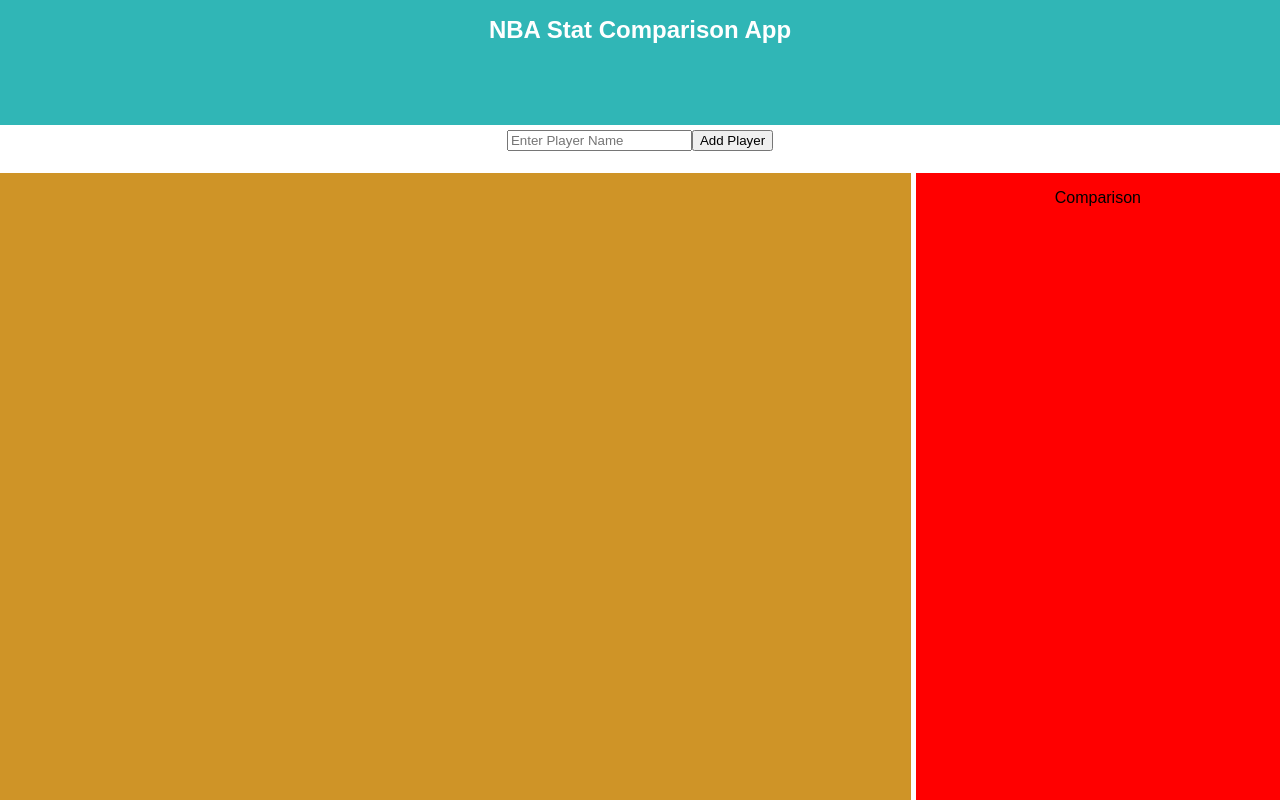
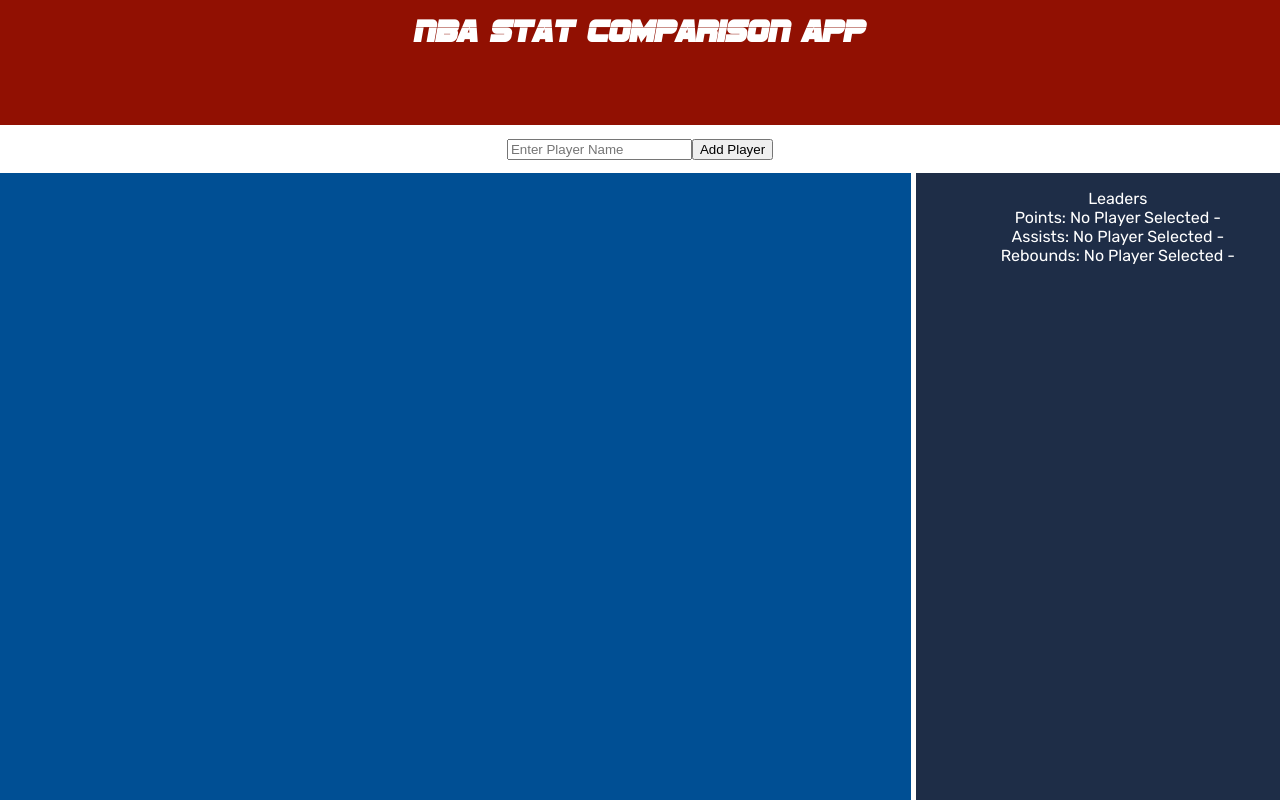
Before and after one commit to Cooper-Runstein/NBA-App-Learn-React, a React (Create React App) app: page / in a window 1280 px wide. Built offline with nearby package versions, Linux system fonts and the light colour scheme.

Commit message:
Comparison Component Added

```diff
--- a/public/index.html
+++ b/public/index.html
@@ -9,7 +9,7 @@
       homescreen on Android. See https://developers.google.com/web/fundamentals/engage-and-retain/web-app-manifest/
     -->
     <link rel="manifest" href="%PUBLIC_URL%/manifest.json">
-    <link rel="shortcut icon" href="%PUBLIC_URL%/favicon.ico">
+    <link href="https://fonts.googleapis.com/css?family=Rubik" rel="stylesheet">
     <!--
       Notice the use of %PUBLIC_URL% in the tags above.
       It will be replaced with the URL of the `public` folder during the build.
--- a/src/App.css
+++ b/src/App.css
@@ -1,4 +1,12 @@
+@font-face {
+  font-family: 'SFSportsNight';
+  src: url('./TrueType/SFSportsNight.ttf') format('truetype');
+  font-weight: normal;
+  font-style: normal;
+}
+
 .App {
+  font-family: 'Rubik', sans-serif;
   display: grid;
   grid-template-columns: 5fr 2fr;
   grid-template-rows: 1fr .3fr 5fr;
@@ -8,25 +16,37 @@
 }
 /* Header */
 .App-header {
-  background-color: rgb(48, 182, 182);
+  font-family: SFSportsNight, sans-serif;
+  background-color: #911002;
   color: white;
   grid-column-start: 1;
   grid-column-end: 3;
+
 }
 
 .App-title {
-  font-size: 1.5em;
+  font-size: 2em;
 }
 
 /*Input section */
 .Input-box{
+  padding: auto;
+  margin: auto;
   grid-column-start: 1;
   grid-column-end: 3;
+
+}
+.Input-box button{
+  /* position: relative;
+  top: 50%;
+  right: 0;
+  left: 0; */
 }
 
 /* Comparison */
 .Comparison{
-  background-color: red;
+  color: white;
+  background-color: #1e2d47;
 }
 
 /* Player Section*/
@@ -36,9 +56,11 @@
 }
 
 .Results-box{
-  background-color: rgba(202, 137, 17, 0.904);
+  background-color: #004f94;
 }
 .Results-wrapper{
+  width: 90%;
+  color: white;
   display: grid;
   grid-template-columns: repeat(auto-fit, minmax(250px, 1fr));
 
@@ -52,5 +74,5 @@
 }
 
 .Player-wrapper ul{
-
+  padding: 0;
 }
--- a/src/App.js
+++ b/src/App.js
@@ -2,16 +2,23 @@
 import './App.css';
 import Input from './Input.js';
 import Results from './Results.js';
-import request from './request.js'
+import request from './request.js';
+import Comparison from './Comparison.js'
 
 class App extends Component {
   state = {
     pendingPlayer: "",
     players : [
 
-    ]
+    ],
+    leaderBoard: {
+      ppg : ["No Player Selected", ""],
+      apg : ["No Player Selected", ""],
+      rpg : ["No Player Selected", ""]
+    }
   }
 
+  //Player Entry
   updatePendingPlayer = (e)=>{
     e.preventDefault();
     this.setState({
@@ -36,19 +43,52 @@
         data => {
           this.setState(
             { players: data.concat([...this.state.players]),
-              pendingPlayer : ""})}).catch(()=> alert("That name did not get a response. Try only a last name if the problem presists"))
+              pendingPlayer : ""})
+              this.updateLeaderBoard()
+          }
+            ).catch(()=> alert("That name did not get a response. Try only a last name if the problem presists"))
       }else{
         alert("Invalid Name Entry, Please Try Again");
       }
   }
 
+  //Player Manipulation
   removePlayer = index =>{
     this.setState({
       players: [
         ...this.state.players.slice(0, index),
         ...this.state.players.slice(index + 1)
       ]
-    });
+    }, this.updateLeaderBoard)
+
+  }
+
+  updateLeaderBoard = ()=>{
+    console.log(this.state.players.length)
+    let ppg = ['No Player Selected',  ""];
+    let apg = ['No Player Selected', ""];
+    let rpg = ['No Player Selected', ""];
+
+    this.state.players.map((e, i)=>{
+      if(parseFloat(e.stats.ppg) > ppg[1]){
+        ppg = [e.name, parseFloat(e.stats.ppg)]
+      }
+      if(parseFloat(e.stats.rpg) > rpg[1]){
+        rpg = [e.name, parseFloat(e.stats.rpg)]
+      }
+      if(parseFloat(e.stats.apg) > apg[1]){
+        apg = [e.name, parseFloat(e.stats.apg)]
+      }
+    })
+
+    this.setState({
+      leaderBoard: {
+        ppg: ppg,
+        apg : apg,
+        rpg : rpg
+
+      }
+    })
   }
 
   render() {
@@ -60,15 +100,17 @@
         <Input
           updatePendingPlayer= {this.updatePendingPlayer}
           addPendingPlayer= {this.addPendingPlayer}
-          pendingPlayer= {this.state.pendingPlayer}/>
+          pendingPlayer= {this.state.pendingPlayer}
+          />
         <div className='Results-box'>
           <Results
             players = {this.state.players}
-            removePlayer = {this.removePlayer}/>
+            removePlayer = {this.removePlayer}
+            updateLeaderBoard= {this.updateLeaderBoard}/>
         </div>
-        <div className="Comparison">
-          <p>Comparison</p>
-        </div>
+        <Comparison
+          leaderBoard={this.state.leaderBoard}
+        />
       </div>
     );
   }
--- /dev/null
+++ b/src/Comparison.js
@@ -0,0 +1,19 @@
+import React from 'react';
+import PropTypes from 'prop-types';
+
+const Comparison = props =>
+    <div className="Comparison">
+            <ul>
+                <li> Leaders </li>
+                <li>Points: {props.leaderBoard.ppg[0]} -{props.leaderBoard.ppg[1]}</li>
+                <li>Assists: {props.leaderBoard.apg[0]} -{props.leaderBoard.apg[1]}</li>
+                <li>Rebounds: {props.leaderBoard.ppg[0]} -{props.leaderBoard.ppg[1]}</li>
+            </ul>
+
+    </div>
+
+Comparison.propTypes = {
+   leaderBoard : PropTypes.object,
+}
+
+export default Comparison;
--- a/src/Input.js
+++ b/src/Input.js
@@ -1,14 +1,16 @@
 import React from 'react';
 import PropTypes from 'prop-types';
 
+
 const Input = props =>
+
     <form className="Input-box">
         <input
         placeholder="Enter Player Name"
         value={props.pendingPlayer}
         onChange={props.updatePendingPlayer}/>
         <button
-            onClick={props.addPendingPlayer}
+            onClick= {props.addPendingPlayer}
             >Add Player
         </button>
     </form>
```
Also changed, not shown: src/test.html (deleted, +0 -7 lines), src/TrueType/SFSportsNight.ttf (added), 1 other file (tests, documents, lock files or other folders).
